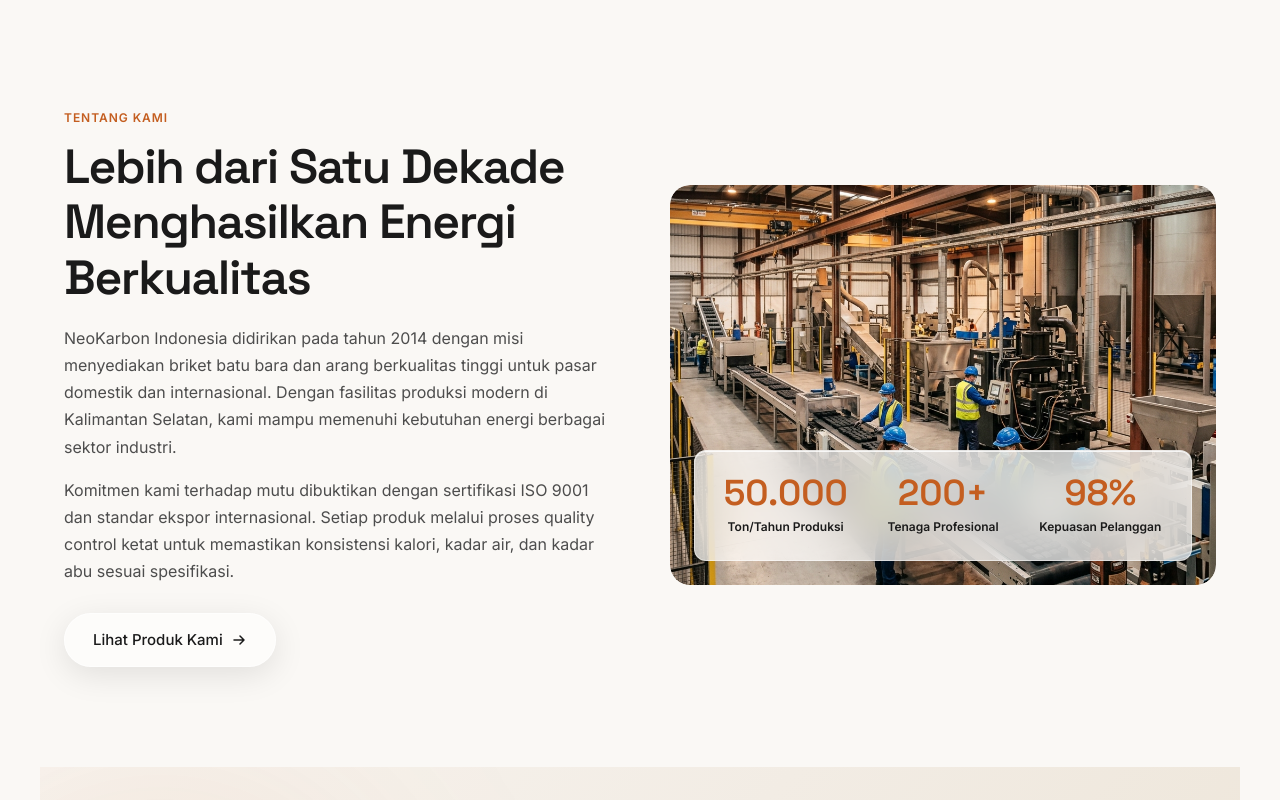
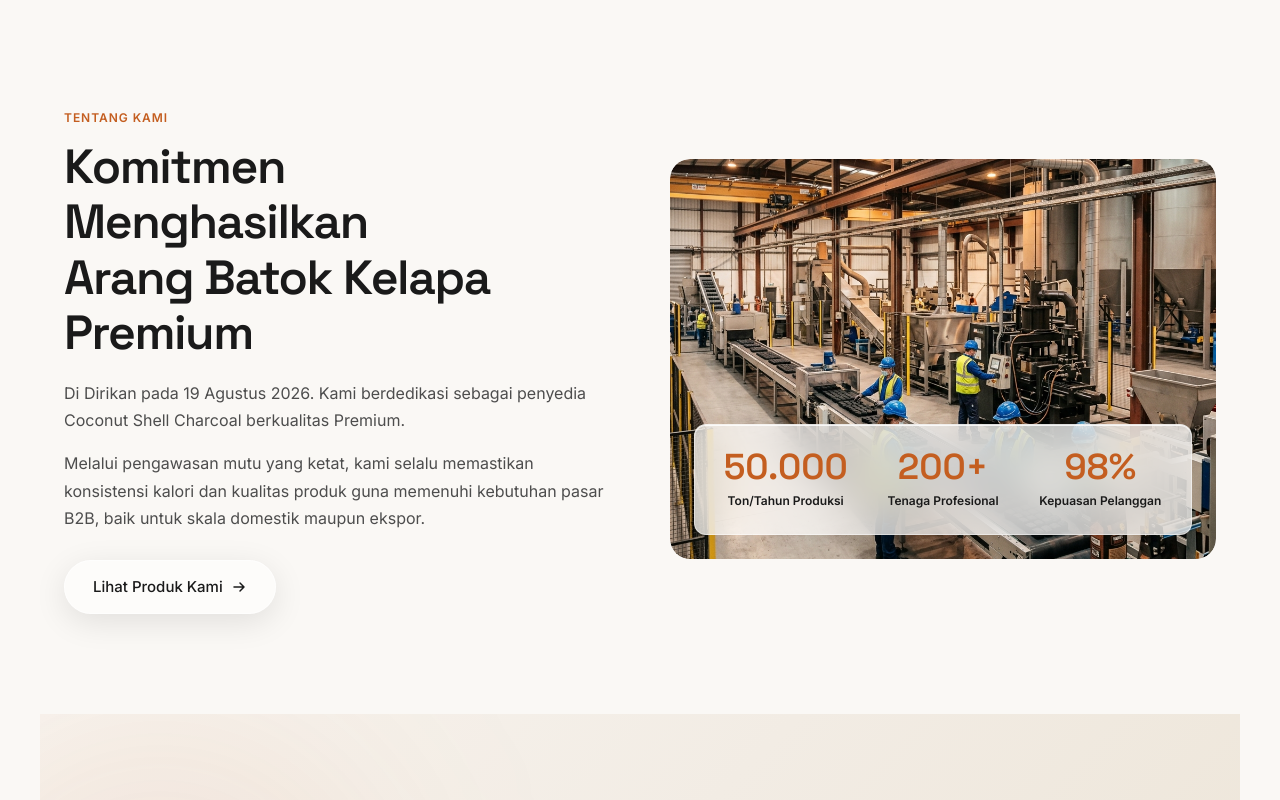
Before and after one commit to arvinmaolanahidayattulloh/Coconut-Shell-Charcoal.ID, a Next.js app: page / in a window 1280 px wide. Shown: the part 1060-1860 px from the top of the page. Built offline with nearby package versions, Linux system fonts and the light colour scheme.

Commit message:
Update About.js

```diff
--- a/src/components/About.js
+++ b/src/components/About.js
@@ -16,22 +16,19 @@ export default function About() {
         <RevealWrapper>
           <span className="eyebrow">Tentang Kami</span>
           <h2 className={styles.aboutTitle}>
-            <SplitTextReveal text="Lebih dari Satu Dekade " delay={200} />
+            <SplitTextReveal text="Komitmen Menghasilkan " delay={200} />
             <br />
-            <SplitTextReveal text="Menghasilkan Energi Berkualitas" delay={400} />
+            <SplitTextReveal text="Arang Batok Kelapa Premium" delay={400} />
           </h2>
           <p className={styles.aboutText}>
-            NeoKarbon Indonesia didirikan pada tahun 2014 dengan misi
-            menyediakan briket batu bara dan arang berkualitas tinggi untuk
-            pasar domestik dan internasional. Dengan fasilitas produksi modern
-            di Kalimantan Selatan, kami mampu memenuhi kebutuhan energi
-            berbagai sektor industri.
+            Di Dirikan pada 19 Agustus 2026. Kami
+            berdedikasi sebagai penyedia Coconut Shell Charcoal
+            berkualitas Premium.
           </p>
           <p className={styles.aboutText}>
-            Komitmen kami terhadap mutu dibuktikan dengan sertifikasi ISO 9001
-            dan standar ekspor internasional. Setiap produk melalui proses
-            quality control ketat untuk memastikan konsistensi kalori, kadar
-            air, dan kadar abu sesuai spesifikasi.
+            Melalui pengawasan mutu yang ketat, kami selalu memastikan konsistensi
+            kalori dan kualitas produk guna memenuhi kebutuhan pasar B2B, baik
+            untuk skala domestik maupun ekspor.
           </p>
           <a href="#produk" className={styles.aboutBtn}>
             Lihat Produk Kami
@@ -51,7 +48,7 @@ export default function About() {
           <div className={styles.aboutVisual}>
             <img
               src="/about-factory.png"
-              alt="Fasilitas produksi NeoKarbon Indonesia"
+              alt="Fasilitas produksi PT Tunas Kembar Abadi"
               className={styles.aboutImage}
             />
             <div className={styles.statsOverlay}>
```
